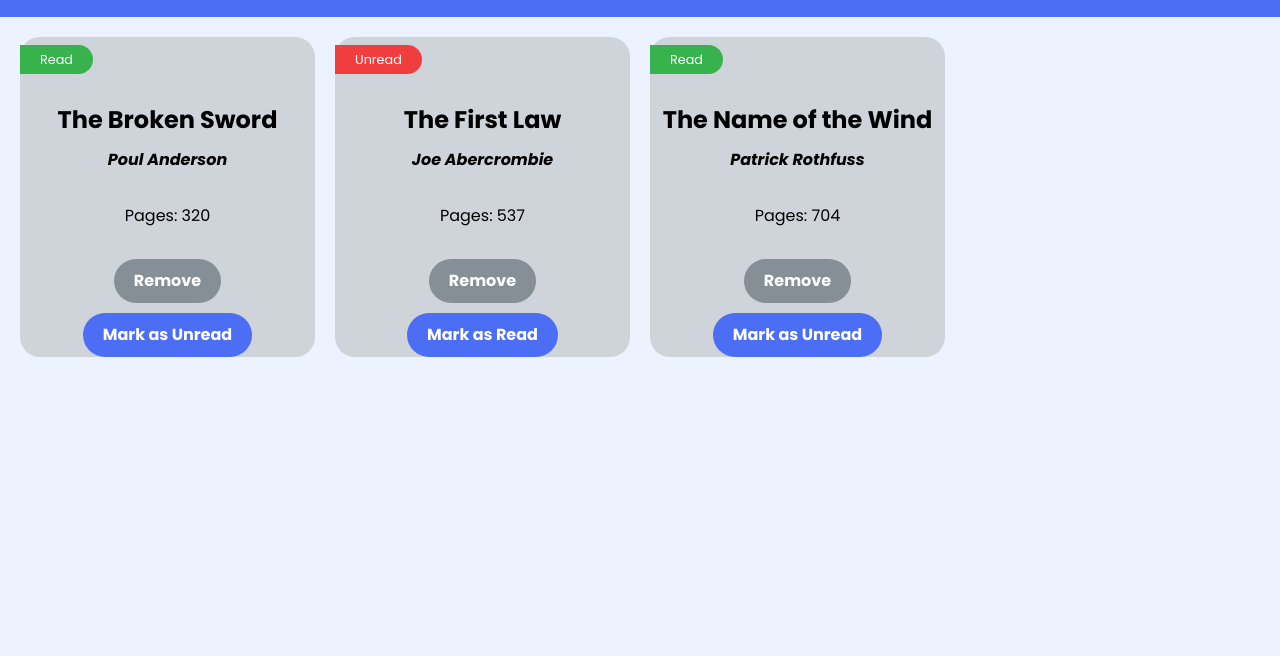
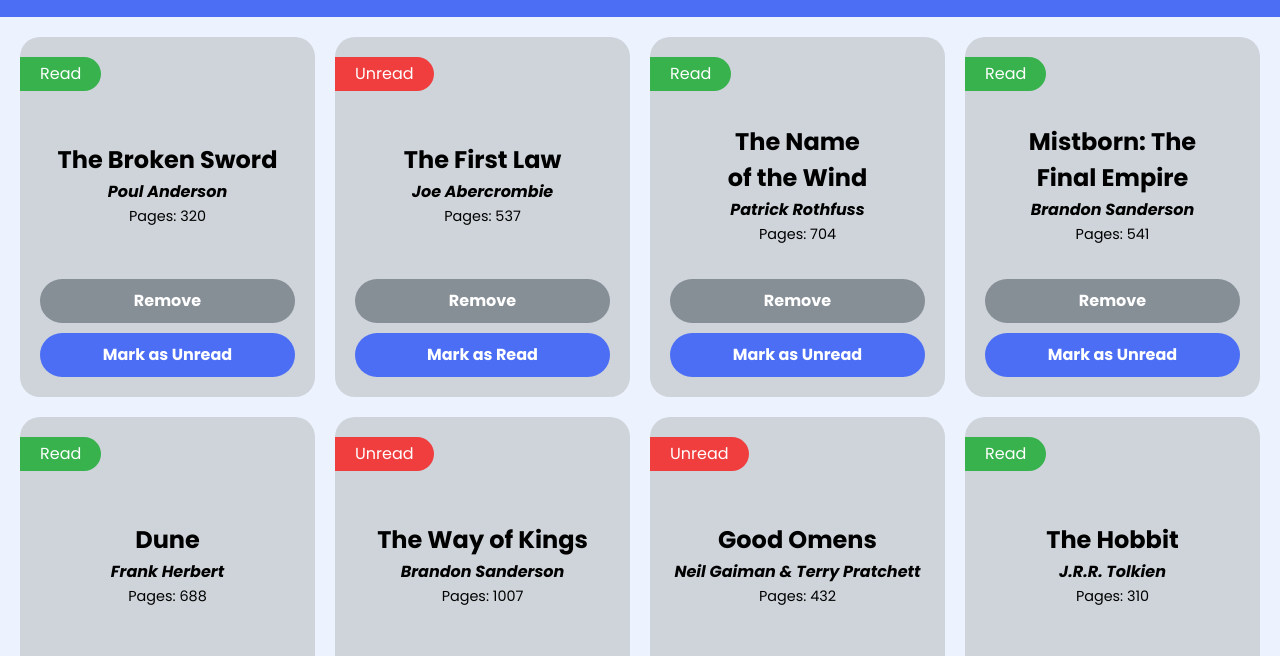
Before and after one commit to estebanvquiros/odin-library, a plain HTML site: page index.html in a window 1280 px wide. Shown: the part 71-727 px from the top of the page. Drawn offline with Linux system fonts and the light colour scheme.

Commit message:
Improve UI organization and appearance
- Wrap and combine book card controls and book information into divs to
keep a better organization of the elements.
- Apply some styles to the book card and content elements and change the
layout type from grid to flex in the book card because it is better to
keep the distribution of the elements based on it's size.
- Add more sample books to fill and test the page.

```diff
--- a/css/styles.css
+++ b/css/styles.css
@@ -110,30 +110,37 @@ input, select {
 }
 
 .content {
+    align-items: start;
 	background-color: var(--bgColor-primary-muted);
 	display: grid;
 	flex: 1;
 	gap: 20px;
-	grid-template-columns: repeat(auto-fill, minmax(15rem, 1fr));
+	grid-template-columns: repeat(auto-fill, minmax(250px, 1fr));
 	padding: 20px;
 }
 
 .book-card {
 	background-color: var(--bgColor-neutral-40);
 	border-radius: 20px;
-	display: grid;
-	grid-template-rows: 1fr 1fr 1fr 1fr;
-	gap: 10px;
-	height: 20rem;
-	justify-items: center;
+	display: flex;
+    flex-direction: column;
+    justify-content: space-between;
+    padding: 20px;
+    min-height: 360px;
+}
+
+.book-controls {
+    display: flex;
+    flex-direction: column;
+    gap: 10px;
 }
 
 .read-status {
-	align-self: center;
+    align-self: start;
 	border-radius: 0 50px 50px 0;
 	color: var(--fgColor-white);
-	font-size: 0.8rem;
-	justify-self: left;
+	font-size: 1rem;
+    margin-left: -20px;
 	padding: 5px 20px;
 }
 
@@ -145,16 +152,28 @@ input, select {
 	background-color: var(--bgColor-fail);
 }
 
-.book-card > h1 {
-	align-self: end;
+.book-info {
+    display: flex;
+    flex-direction: column;
+    gap: 2px;
+    text-align: center;
+}
+
+.book-info > h1 {
 	font-size: 1.5rem;
 	text-align: center;
 }
 
-.book-card > h2 {
-	align-self: start;
+.book-info > h2 {
 	font-size: 1rem;
 	font-style: italic;
+    text-align: center;
+}
+
+.book-info > p {
+    text-align: center;
+    font-weight: 400;
+    font-size: 0.9rem;
 }
 
 .footer {
--- a/script.js
+++ b/script.js
@@ -44,7 +44,7 @@ function displayBook(book) {
 
 	const bookReadStatus = document.createElement("p");
 	book.readStatus === "Read"
-		?	bookReadStatus.classList.add("read-status", "read")
+		? bookReadStatus.classList.add("read-status", "read")
 		: bookReadStatus.classList.add("read-status", "unread");
 	bookReadStatus.textContent = book.readStatus;
 
@@ -67,12 +67,20 @@ function displayBook(book) {
     ? changeBookReadStatusBtn.textContent = "Mark as Unread"
     : changeBookReadStatusBtn.textContent = "Mark as Read";
 
+    const bookInfo = document.createElement("div");
+    bookInfo.classList.add("book-info");
+    bookInfo.appendChild(bookTitle);
+    bookInfo.appendChild(bookAuthor);
+    bookInfo.appendChild(bookNumberOfPages);
+
+    const bookControls = document.createElement("div");
+    bookControls.classList.add("book-controls");
+    bookControls.appendChild(removeBookBtn);
+    bookControls.appendChild(changeBookReadStatusBtn);
+
 	bookCard.appendChild(bookReadStatus);
-	bookCard.appendChild(bookTitle);
-	bookCard.appendChild(bookAuthor);
-	bookCard.appendChild(bookNumberOfPages);
-    bookCard.appendChild(removeBookBtn);
-    bookCard.appendChild(changeBookReadStatusBtn);
+    bookCard.appendChild(bookInfo);
+    bookCard.appendChild(bookControls);
 	content.appendChild(bookCard);
 }
 
@@ -141,3 +149,13 @@ myLibrary.push(new Book("The First Law", "Joe Abercrombie", 537, "Unread"));
 getBooks();
 
 addBook("The Name of the Wind", "Patrick Rothfuss", 704, "Read");
+addBook("Mistborn: The Final Empire", "Brandon Sanderson", 541, "Read");
+addBook("Dune", "Frank Herbert", 688, "Read");
+addBook("The Way of Kings", "Brandon Sanderson", 1007, "Unread");
+addBook("Good Omens", "Neil Gaiman & Terry Pratchett", 432, "Unread");
+addBook("The Hobbit", "J.R.R. Tolkien", 310, "Read");
+addBook("1984", "George Orwell", 328, "Unread");
+addBook("Foundation", "Isaac Asimov", 255, "Unread");
+addBook("The Lies of Locke Lamora", "Scott Lynch", 722, "Read");
+addBook("The Blade Itself", "Joe Abercrombie", 560, "Read");
+addBook("Harry Potter and the Philosopher's Stone", "J.K. Rowling", 309, "Read");
```
